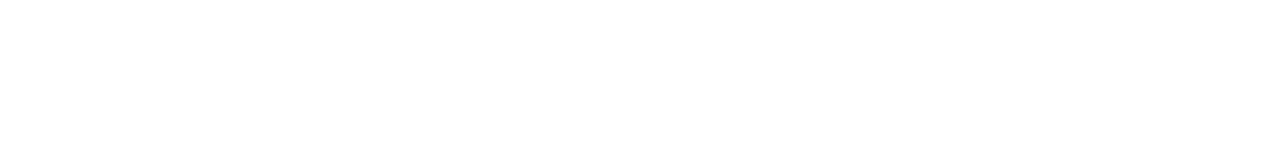
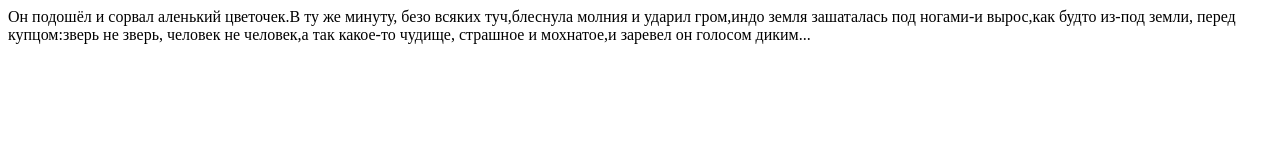
Before and after one commit to MaryiaBondar/kata-tasks, a plain HTML site: page js-task_1/index.html in a window 1280 px wide. Drawn offline with Linux system fonts and the light colour scheme.

Commit message:
Added task 7

```diff
--- a/js-task_1/index.html
+++ b/js-task_1/index.html
@@ -20,6 +20,18 @@
             console.log (num, typeof num);
             console.log (flag, typeof flag);
             console.log (txt, typeof txt);
+
+        let text1 = "индо земля зашаталась под ногами-и вырос,";4  // Задание 7
+            text2 = "и заревел он голосом диким...";
+            text3 = "блеснула молния и ударил гром,";
+            text4 = "а так какое-то чудище, страшное и мохнатое,";
+            text5 = "как будто из-под земли, перед купцом:";
+            text6 = "Он подошёл и сорвал аленький цветочек.";
+            text7 = "зверь не зверь, человек не человек,";
+            text8 = "В ту же минуту, безо всяких туч,"
+            composition = text6 + text8 + text3 + text1 + text5 + text7 + text4 + text2;
+
+            document.write(composition);
     </script>
 
 </body>
```
Also changed, not shown: js-task_1/scripts.js (line endings or trailing spaces).
